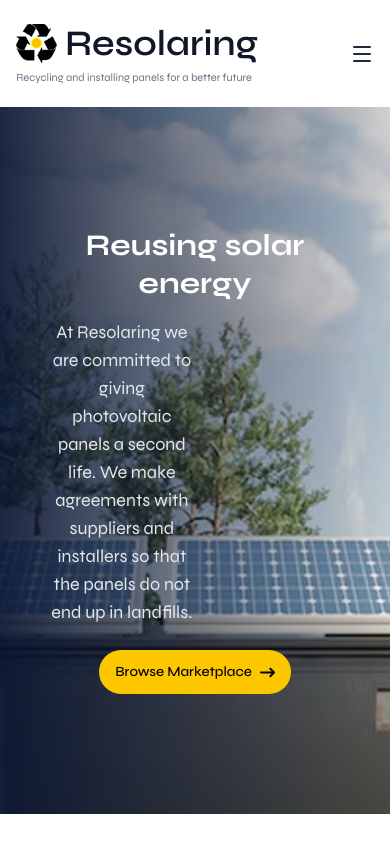
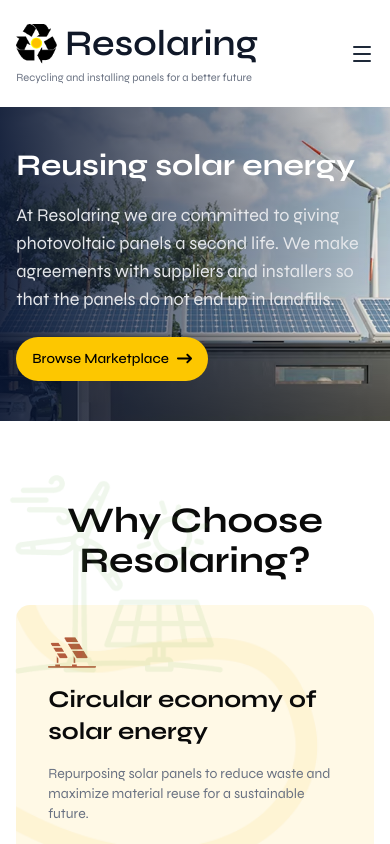
Before and after one commit to istiakiraz/Resolaring, a React (Vite) app: page /why-resolaring in a window 390 px wide. Shown: the top 844 px of the page. Built offline with nearby package versions, Linux system fonts and the light colour scheme.

Commit message:
why resolaring page responsive done

```diff
--- a/src/components/WhyResolaringComponents/Header.jsx
+++ b/src/components/WhyResolaringComponents/Header.jsx
@@ -5,7 +5,7 @@
 
 export default function Header() {
   return (
-    <section className="relative   mx-auto  py-30   flex items-center justify-center text-white overflow-hidden">
+    <section className="relative   mx-auto py-10 lg:py-30   flex items-center justify-center text-white overflow-hidden">
       {/* Background Image + Gradient */}
       <div className="absolute inset-0 z-0">
         <img
@@ -17,14 +17,14 @@
       </div>
 
       {/* Content */}
-      <div className="relative z-10 w-9/12   text-center md:text-left">
+      <div className="relative z-10 2xl:max-w-9/12 max-w-11/12   text-left md:text-left">
         <h1 className="text-3xl md:text-5xl font-bold mb-4 leading-tight">
          Reusing solar energy
         </h1>
-        <p className="text-lg md:text-xl w-6/12 mb-6 text-gray-200">
+        <p className="text-lg md:text-xl text-left lg:w-6/12 mb-6 text-gray-200">
          At Resolaring we are committed to giving photovoltaic panels a second life. We make agreements with suppliers and installers so that the panels do not end up in landfills.
         </p>
-        <div className="flex flex-col md:flex-row items-center gap-4 justify-center md:justify-start">
+        <div className="flex flex-col md:flex-row items-start gap-4 justify-start">
          <PrimaryButton to="/marketplace" icon={FaArrowRightLong}>
 Browse Marketplace
          </PrimaryButton>
```
